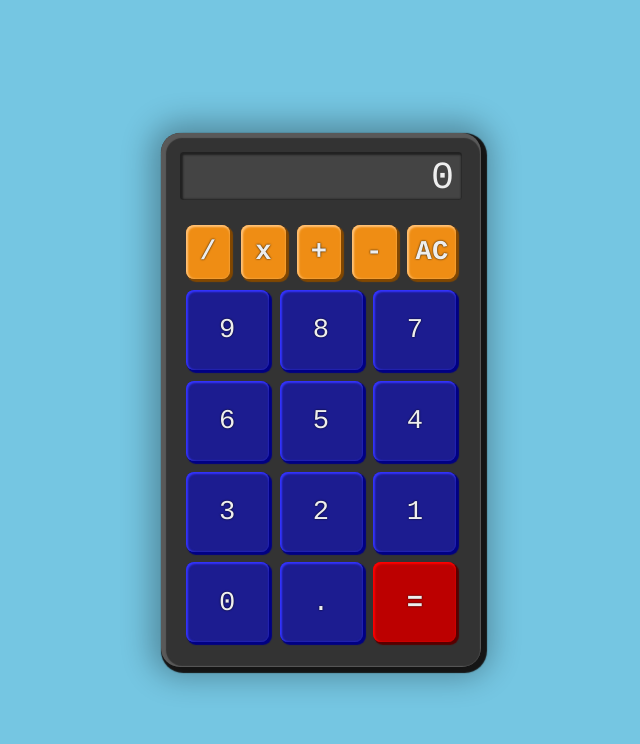
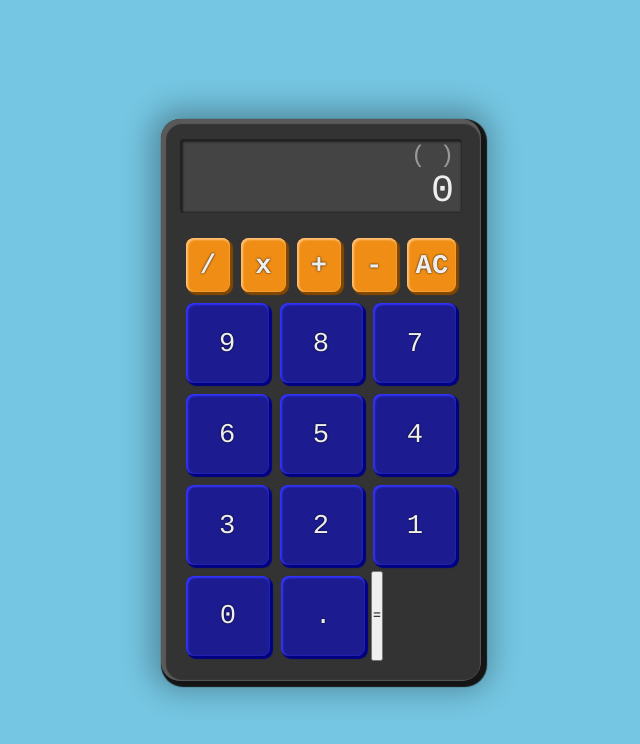
Before and after one commit to broadsword-MO/React-apps, a React (Create React App) app: page / in a window 1280 px wide. Shown: the top 744 px of the page, without its empty margins (319-959 px from the left). Built offline with nearby package versions, Linux system fonts and the light colour scheme.

Commit message:
Multiple calc refinements, added numpad container

```diff
--- a/src/App.js
+++ b/src/App.js
@@ -41,7 +41,7 @@ function App() {
 
     // Mine, added 2022-08-09, Tue
     const updateNum = (value) => {
-        if (num === '' && value === '0') {
+        if (calc.toString() === 'NaN' || (calc === '' && value === '0')) {
             // todo Edge case for max digits needed
             return;
         }
@@ -52,7 +52,8 @@ function App() {
 
     const updateOper = (op) => {
         if (
-            calc === '' || // Display is empty
+            calc === '' || // calc display is empty
+            calc.toString() === 'NaN' ||
             (calc.slice(-1) === '-' && op === '-')
         ) {
             // Or already have one minus operator
@@ -68,9 +69,20 @@ function App() {
     };
 
     const equals = () => {
-        if (result.includes('e') || calc.includes('e')) {
+        if (calc === '') {
+            return;
+        } else if (ops.includes(calc.slice(-1))) {
+            setCalc(calc.slice(0, -1));
+        } else if (
+            !num.includes('.') ||
+            !calc.includes('.') ||
+            result.includes('e+') ||
+            calc.includes('e+')
+        ) {
+            // No decimal rounding of numbers without decimals
             setCalc(evaluate(calc).toString());
         } else {
+            // Only round numbers with decimals (bc rounding with 16 or more digits before decimal returns NaN)
             setCalc(round(evaluate(calc)).toString());
         }
         setNum(calc);
@@ -134,7 +146,8 @@ function App() {
             allClear();
         }
         if (event.key === 'Backspace') {
-            setCalc(calc.slice(0, -1)); // For CE
+            setCalc(calc.slice(0, -1)); // CE, return all but the last
+            setResult(calc.slice(0, -1));
         }
         return;
     };
@@ -143,13 +156,16 @@ function App() {
         <div className="App">
             {/* <div>
                 num = {num}; calc = {calc}; result = {result};
-            </div>
-            <div>onKeyDown event = '{key}'</div> */}
+            </div> */}
+            {/* <div>onKeyDown event = '{key}'</div> */}
             <div className="calculator">
                 <div className="display">
-                    {result ? <div className="preview">({result})</div> : ''}
+                    <div className="preview">
+                        {result ? `(${result})` : '( )'}
+                    </div>
                     {calc || '0'}
                 </div>
+                <div className="numPad">
                     <div className="operators">
                         <button
                             className="opButton"
@@ -176,18 +192,22 @@ function App() {
                             -
                         </button>
 
-                    <button className="opButton" onClick={allClear}>
+                        <button className="opButton clear" onClick={allClear}>
                             AC
                         </button>
                     </div>
                     <div className="numbers">
                         {createDigits()}
-                    <button className="numButton" onClick={() => decUse('.')}>
+                        <button
+                            className="numButton"
+                            onClick={() => decUse('.')}
+                        >
                             .
                         </button>
-                    <button className="equals" onClick={equals}>
+                        <button className="equalButton" onClick={equals}>
                             =
                         </button>
+                    </div>
                 </div>
             </div>
         </div>
@@ -195,3 +215,5 @@ function App() {
 }
 
 export default App;
+// ReactDOM.render(<App />, document.getElementById("root"));
+// const root = ReactDOM.createRoot(document.getElementById("root"));
```
Lines whose indentation alone changed are shown as unchanged.
